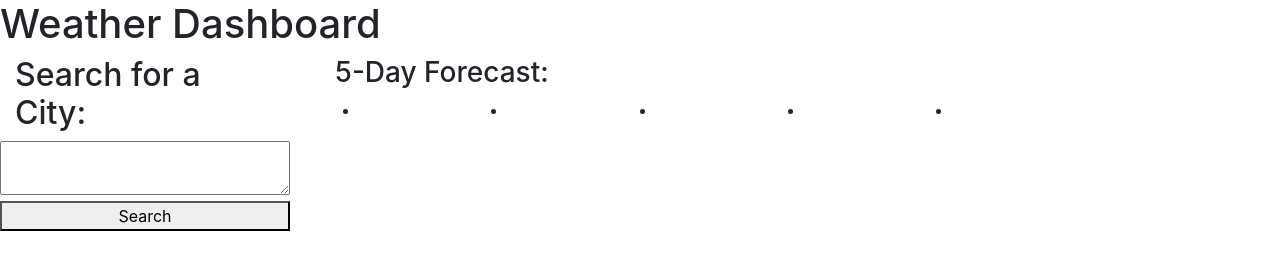
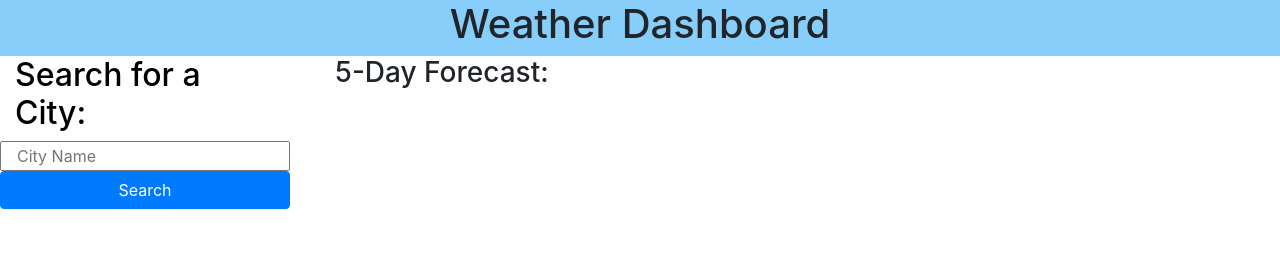
Before and after one commit to blake-georgii/challenge-module6, a plain HTML site: page index.html in a window 1280 px wide. Drawn offline with nearby package versions, Linux system fonts and the light colour scheme.

Commit message:
more stylizing

```diff
--- a/assets/css/styles.css
+++ b/assets/css/styles.css
@@ -0,0 +1,12 @@
+ul{
+    list-style-type: none;
+}
+
+header{
+    text-align: center;
+    background-color: lightskyblue;
+}
+
+h2{
+    color: black;
+}
--- a/index.html
+++ b/index.html
@@ -6,7 +6,7 @@
     <meta http-equiv="X-UA-Compatible" content="IE=edge">
     <meta name="viewport" content="width=device-width, initial-scale=1.0">
     <link rel="stylesheet" href="https://stackpath.bootstrapcdn.com/bootstrap/4.3.1/css/bootstrap.min.css" />
-    <link rel="stylesheet" href="./assets/css/style.css" />
+    <link rel="stylesheet" href="./assets/css/styles.css" />
     <title>Weather Dashboard</title>
 </head>
 
@@ -18,9 +18,9 @@
     <main class="row col-12">
         <form class="col-3">
             <h2 class="container">Search for a City:</h2>
-            <textarea class="container"></textarea>
-            <button class="container">Search</button>
-            <ul class="container">
+            <input type="text" class="container form-input" placeholder="City Name" />
+            <button class="container btn btn-primary">Search</button>
+            <ul class="row container">
 
             </ul>
         </form>
```
